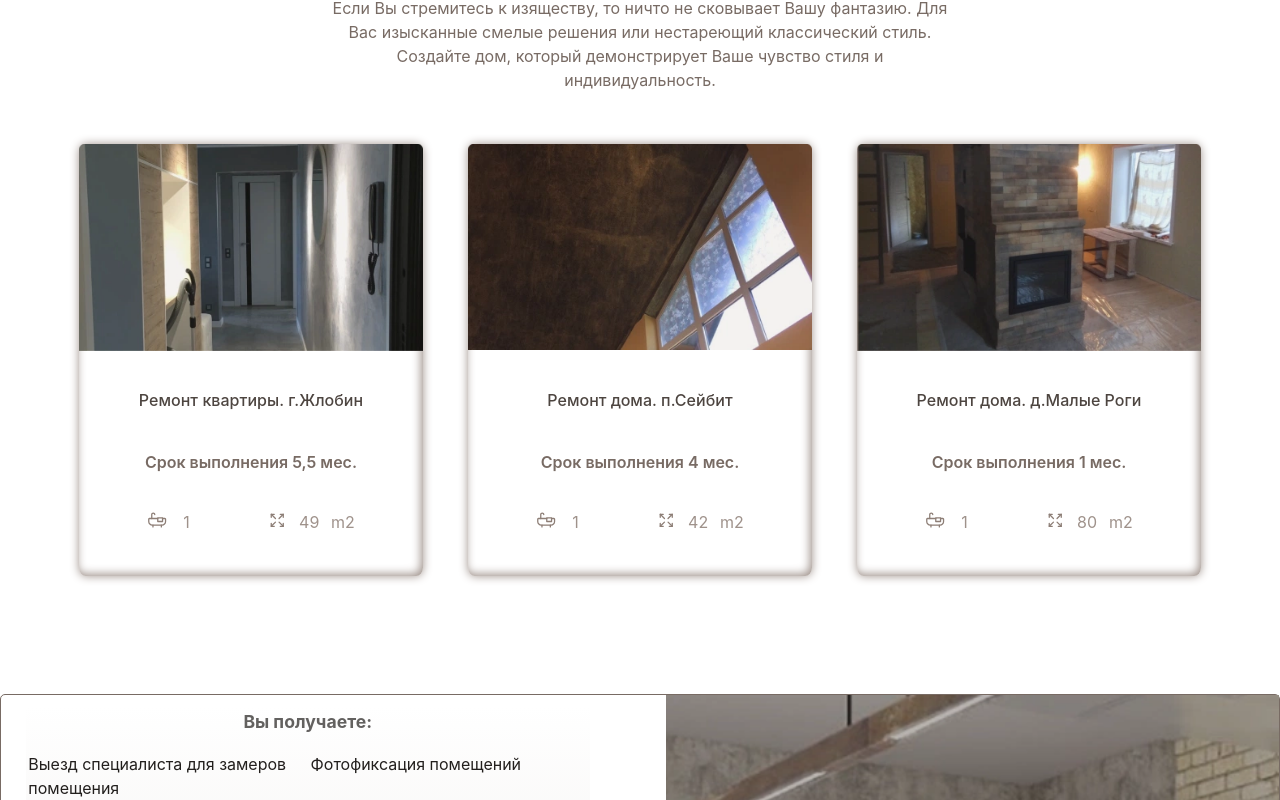
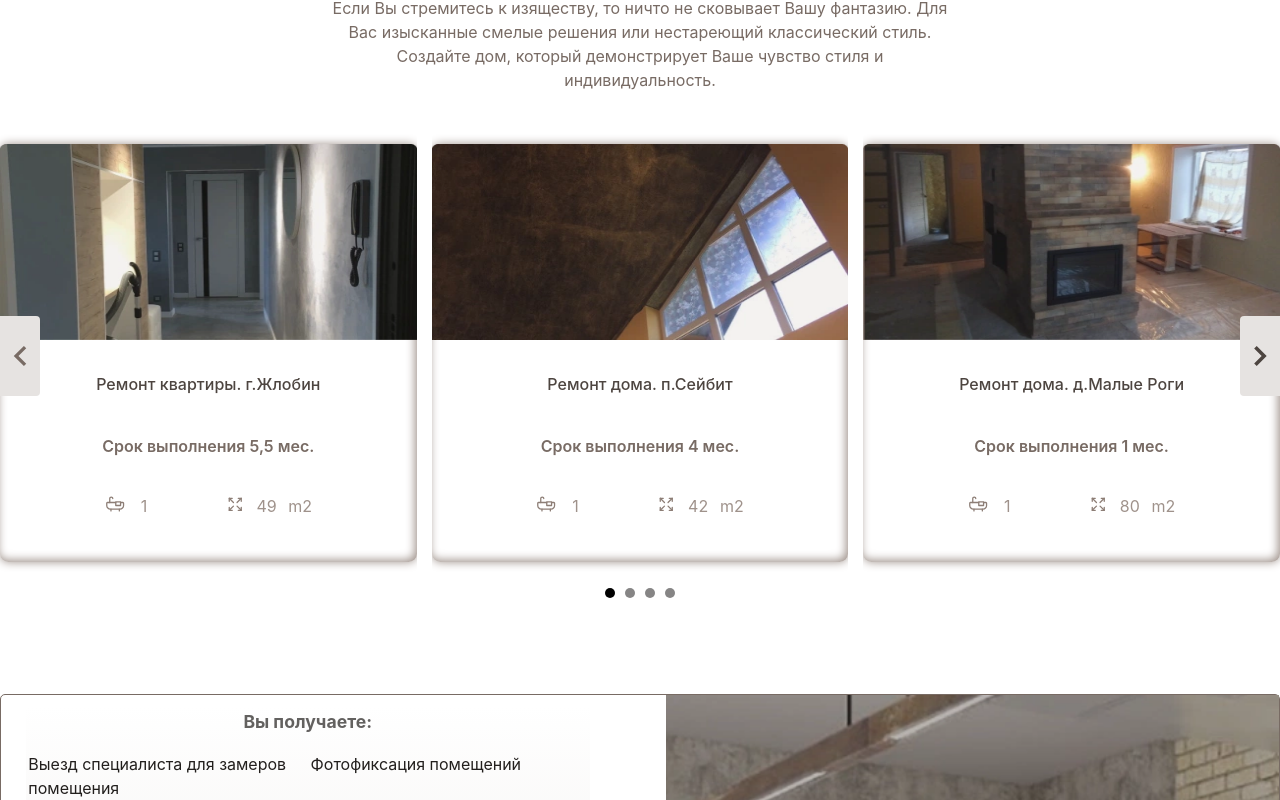
Before and after one commit to Jackman108/premier-design, a Next.js app in the folder premier-design/: page /design in a window 1280 px wide. Shown: the part 1940-2740 px from the top of the page. Built offline with nearby package versions, Linux system fonts and the light colour scheme.

Commit message:
Adding Arrows and Dots to Sliders

```diff
--- a/premier-design/components/CalculatorModal/CalculatorModal.module.css
+++ b/premier-design/components/CalculatorModal/CalculatorModal.module.css
@@ -54,7 +54,6 @@
     display: grid;
     grid-template-columns: auto 1fr;
     grid-gap: 20px;
-
 }
 
 .body_control {
@@ -102,6 +101,7 @@
     letter-spacing: 2px;
     background-color: var(--brown);
 }
+
 .calculate_button:hover {
     cursor: pointer;
     background-color: var(--brown-light);
@@ -122,11 +122,11 @@
     }
 
     .body_result {
-        grid-gap: 5vh;
+        grid-gap: 0;
+        height: 15vh;
     }
 
     .body_result {
         width: 90vw;
     }
-
 }
--- a/premier-design/components/Cards/ExamplesCards/ExamplesCards.module.css
+++ b/premier-design/components/Cards/ExamplesCards/ExamplesCards.module.css
@@ -1,5 +1,4 @@
 .examples__cards {
-    margin: 0 5%;
     display: grid;
     height: 60vh;
 }
@@ -10,7 +9,6 @@
     position: relative;
     display: grid;
     justify-items: center;
-    margin: 0 4%;
     align-items: center;
     border-radius: 2%;
     grid-gap: 4vh;
@@ -99,7 +97,6 @@
 
 @media screen and (max-width: 768px) {
     .examples__cards {
-        grid-template-columns: 1fr;
         margin: 0 10vw;
     }
 
--- a/premier-design/components/Costing/Costing.tsx
+++ b/premier-design/components/Costing/Costing.tsx
@@ -3,8 +3,9 @@
 import Title from '../Title/Title';
 import { findTitle } from '../../pages/api/constants';
 import { DataProps } from '../../interface/interfaceData';
+import { FC } from 'react';
 
-const Costing: React.FC<{ data: DataProps }> = ({
+const Costing: FC<{ data: DataProps }> = ({
     data
 }): JSX.Element => {
     const { title = '', description = '' } = findTitle(data, 5) || {};
--- a/premier-design/components/Examples/Examples.tsx
+++ b/premier-design/components/Examples/Examples.tsx
@@ -1,11 +1,11 @@
-import React from 'react';
+import React, { FC } from 'react';
 import styles from './Examples.module.css';
 import ExamplesCards from '../Cards/ExamplesCards/ExamplesCards';
 import Title from '../Title/Title';
 import { findTitle } from '../../pages/api/constants';
 import { DataProps } from '../../interface/interfaceData';
 
-const Examples: React.FC<{ data: DataProps }> = ({
+const Examples: FC<{ data: DataProps }> = ({
     data
 }): JSX.Element => {
     const { title = '', description = '' } = findTitle(data, 4) || {};
@@ -16,8 +16,11 @@
                     titleStyle='title-black'
                     descriptionStyle='description-black'
                     title={title}
-                    description={description} />
-                <ExamplesCards data={data.cards.examplesCard} />
+                    description={description}
+                />
+                <ExamplesCards
+                    data={data.cards.examplesCard}
+                />
             </div>
         </section>
     );
--- a/premier-design/components/Slider/Slider.tsx
+++ b/premier-design/components/Slider/Slider.tsx
@@ -1,31 +1,102 @@
 'use client'
-import {FC, Children, memo} from 'react';
+import { FC, Children, memo, useState } from 'react';
 import { SliderProps } from './Slider.props';
-import { useKeenSlider } from "keen-slider/react"
-import "keen-slider/keen-slider.min.css"
+import { useKeenSlider } from "keen-slider/react";
 
 const Slider: FC<SliderProps> = memo(({
     children,
     slidesPerView,
     isMobile
 }): JSX.Element => {
-
-    const [ref] = useKeenSlider<HTMLDivElement>({
-        loop: true,
-        mode: "free-snap",
+    const [currentSlide, setCurrentSlide] = useState(0)
+    const [loaded, setLoaded] = useState(false)
+    const slidesToShow = isMobile === undefined ? 1 : isMobile ? 1 : slidesPerView;
+    const [sliderRef, instanceRef] = useKeenSlider<HTMLDivElement>({
+        initial: 0,
+        slideChanged(slider) {
+            setCurrentSlide(slider.track.details.rel)
+        },
+        created() {
+            setLoaded(true)
+        },
         slides: {
-            perView: isMobile === undefined ? 1 : isMobile ? 1 : slidesPerView,
+            perView: slidesToShow,
             spacing: 15,
         },
-    })
+    });
 
     return (
-        <div ref={ref} className="keen-slider">
-            {Children.map(children, (child, index) => (
-                <div className="keen-slider__slide" key={index}>{child}</div>
-            ))}
-        </div>
+        <>
+            <div ref={sliderRef} className="keen-slider">
+                {Children.map(children, (child, index) => (
+                    <div className="keen-slider__slide" key={index}>{child}</div>
+                ))}
+                {loaded && instanceRef.current && (
+                    <>
+                        <Arrow
+                            left
+                            onClick={(e: any) =>
+                                e.stopPropagation() || instanceRef.current?.prev()
+                            }
+                            disabled={currentSlide === 0}
+                        />
+                        <Arrow
+                            onClick={(e: any) =>
+                                e.stopPropagation() || instanceRef.current?.next()
+                            }
+                            disabled={
+                                currentSlide ===
+                                instanceRef.current.track.details.slides.length - 1
+                            }
+                        />
+                    </>
+                )}
+            </div>
+            {loaded && instanceRef.current && (
+                <div className="dots">
+                    {[
+                        ...Array(
+                            isMobile ? instanceRef.current.track.details.slides.length :
+                                Math.max(0, instanceRef.current.track.details.slides.length - 2)).keys(),
+                    ].map((idx) => {
+                        return (
+                            <button
+                                key={idx}
+                                onClick={() => {
+                                    instanceRef.current?.moveToIdx(idx)
+                                }}
+                                className={"dot" + (currentSlide === idx ? " active" : "")}
+                            >{ }</button>
+                        )
+                    })}
+                </div>
+            )}
+        </>
     )
 });
+
+function Arrow(props: {
+    disabled: boolean
+    left?: boolean
+    onClick: (e: React.MouseEvent<SVGSVGElement, MouseEvent>) => void
+}) {
+    const disabled = props.disabled ? " arrow--disabled" : ""
+    return (
+        <svg
+            onClick={props.onClick}
+            className={`arrow ${props.left ? "arrow--left" : "arrow--right"
+                } ${disabled}`}
+            xmlns="http://www.w3.org/2000/svg"
+            viewBox="0 0 24 24"
+        >
+            {props.left && (
+                <path d="M16.67 0l2.83 2.829-9.339 9.175 9.339 9.167-2.83 2.829-12.17-11.996z" />
+            )}
+            {!props.left && (
+                <path d="M5 3l3.057-3 11.943 12-11.943 12-3.057-3 9-9z" />
+            )}
+        </svg>
+    )
+}
 Slider.displayName = "Slider";
 export default Slider;
--- /dev/null
+++ b/premier-design/components/Slider/slider.css
@@ -0,0 +1,52 @@
+.navigation-wrapper {
+    position: relative;
+}
+
+.dots {
+    display: flex;
+    padding: 10px 0;
+    justify-content: center;
+}
+
+.dot {
+    border: none;
+    width: 10px;
+    height: 10px;
+    background: #c5c5c5;
+    border-radius: 50%;
+    margin: 0 5px;
+    padding: 5px;
+    cursor: pointer;
+}
+
+.dot:focus {
+    outline: none;
+}
+
+.dot.active {
+    background: #000;
+}
+
+.arrow {
+    width: 30px;
+    height: 30px;
+    position: absolute;
+    top: 50%;
+    -webkit-transform: translateY(-50%);
+    transform: translateY(-50%);
+    fill: #fff;
+    cursor: pointer;
+}
+
+.arrow--left {
+    left: 5px;
+}
+
+.arrow--right {
+    left: auto;
+    right: 5px;
+}
+
+.arrow--disabled {
+    fill: rgba(255, 255, 255, 0.5);
+}
--- a/premier-design/pages/_app.tsx
+++ b/premier-design/pages/_app.tsx
@@ -3,8 +3,9 @@
 import '../styles/globals.css';
 import "keen-slider/keen-slider.min.css";
 import Head from 'next/head';
+import { FC } from 'react';
 
-const MyApp: React.FC<AppProps> = ({ Component, pageProps }) => {
+const MyApp: FC<AppProps> = ({ Component, pageProps }) => {
     return (
         <ThemeProvider
             defaultTheme="light"
@@ -24,5 +25,4 @@
 export function reportWebVitals(metric: NextWebVitalsMetric) {
     console.log(metric);
 }
-
 export default MyApp;
--- a/premier-design/styles/globals.css
+++ b/premier-design/styles/globals.css
@@ -79,6 +79,65 @@
   }
 }
 
+.navigation-wrapper {
+  position: relative;
+}
+
+.dots {
+  display: flex;
+  justify-content: center;
+  height: 10px;
+
+}
+
+.dot {
+  border: none;
+  width: 10px;
+  height: 10px;
+  background: #868585;
+  border-radius: 50%;
+  margin: 0 5px;
+  padding: 5px;
+  cursor: pointer;
+}
+
+.dot:focus {
+  outline: none;
+}
+
+.dot.active {
+  background: #000;
+}
+
+.arrow {
+  width: 40px;
+  height: 80px;
+  position: absolute;
+  margin:  0 10px;
+  padding: 20px 10px;
+  top: 50%;
+  -webkit-transform: translateY(-50%);
+  transform: translateY(-50%);
+  fill: var(--brown);
+  background-color: var(--beige-dark);
+  cursor: pointer;
+}
+
+.arrow--left {
+  left: -10px;
+  border-radius: 0 4px 4px  0 ;
+}
+
+.arrow--right {
+  left: auto;
+  right: -10px;
+  border-radius:  4px 0 0 4px;
+}
+
+.arrow--disabled {
+  fill: var(--brown-light);
+}
+
 :root {
   --black: #0D0B0B;
   --blue: #1E2640;
```
Also changed, not shown: premier-design/components/Approach/Approach.module.css (+7 -0 lines), premier-design/components/Cards/CostingCards/CostingCards.module.css (+4 -7 lines), premier-design/data/data.json (+9 -9 lines), 1 other file (tests, documents, lock files or other folders).
